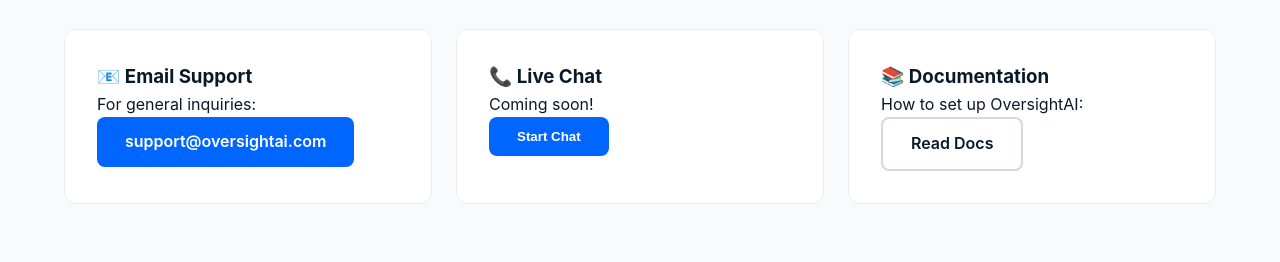
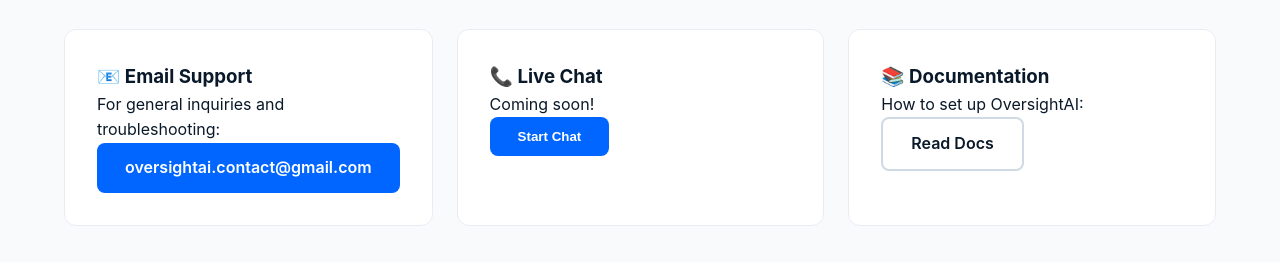
Before and after one commit to maithilirade816-create/oversightai, a plain HTML site: page support.html in a window 1280 px wide. Shown: the part 246-508 px from the top of the page. Drawn offline with Linux system fonts and the light colour scheme.

Commit message:
Fix support email to oversightai.contact@gmail.com

```diff
--- a/support.html
+++ b/support.html
@@ -26,8 +26,8 @@
             <div class="support-grid">
                 <div class="support-card">
                     <h3>📧 Email Support</h3>
-                    <p>For general inquiries:</p>
-                    <a href="mailto:support@oversightai.com" class="btn-primary">support@oversightai.com</a>
+                    <p>For general inquiries and troubleshooting:</p>
+                    <a href="mailto:oversightai.contact@gmail.com" class="btn-primary">oversightai.contact@gmail.com</a>
                 </div>
                 <div class="support-card">
                     <h3>📞 Live Chat</h3>
```
